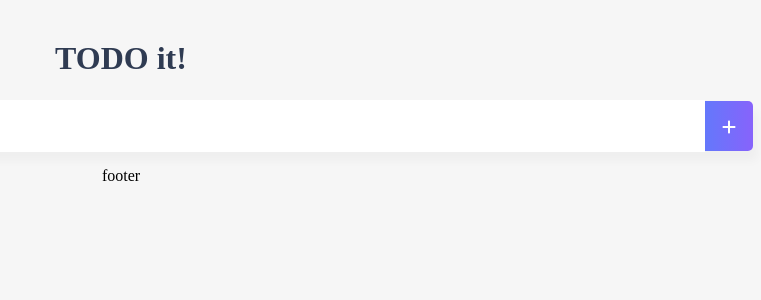
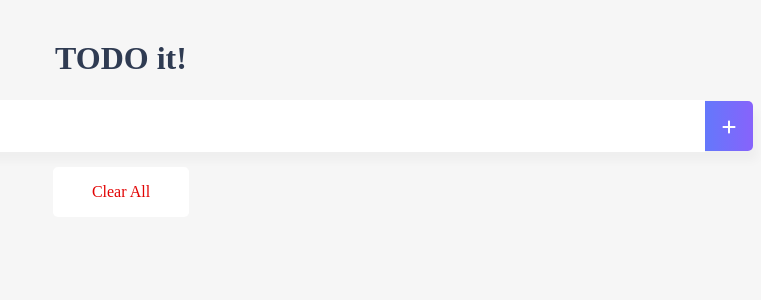
Before and after one commit to euntaek419/EunTaek-TIL, a Vue app in the folder Front/vue-intermediate-master/vue-todo/: page / in a window 1280 px wide. Shown: the top 300 px of the page, without its empty margins (519-1280 px from the left). Built offline with nearby package versions, Linux system fonts and the light colour scheme.

Commit message:
2023/03/07_[리팩토링] 할 일 목록 표시 기능

```diff
--- a/Front/vue-intermediate-master/vue-todo/src/App.vue
+++ b/Front/vue-intermediate-master/vue-todo/src/App.vue
@@ -2,7 +2,7 @@
   <div id="app">
     <TodoHeader></TodoHeader>
     <TodoInput></TodoInput>
-    <TodoList></TodoList>
+    <TodoList v-bind:propsdata="todoItems"></TodoList>
     <TodoFooter></TodoFooter>
   </div>
 </template>
@@ -16,6 +16,19 @@
 
 
 export default {
+  data: function() {
+    return {
+    todoItems: []
+    }
+  },
+  created: function() {
+    if(localStorage.length > 0){
+      for(var i=0; i < localStorage.length; i++) {
+        this.todoItems.push(JSON.parse(localStorage.getItem(localStorage.key(i))));
+        // this.todoItems.push(localStorage.key(i));
+      }
+    }
+  },
   components:{
     //컴포넌트
     'TodoHeader':TodoHeader,
--- a/Front/vue-intermediate-master/vue-todo/src/components/TodoFooter.vue
+++ b/Front/vue-intermediate-master/vue-todo/src/components/TodoFooter.vue
@@ -1,15 +1,32 @@
 <template>
-  <div>
-    footer
+  <div class="clearAllContainer">
+    <span class="clearAllBtn" v-on:click="clearTodo">Clear All</span>
   </div>
 </template>
 
 <script>
 export default {
+  methods: {
+    clearTodo: function() {
+      localStorage.clear();
+    }
+  }
 
 }
 </script>
 
-<style>
-
+<style scoped>
+.clearAllContainer {
+  width: 8.5rem;
+  height: 50px;
+  line-height: 50px;
+  background-color: white;
+  border-radius: 5px;
+  margin: 0 auto;
+}
+.clearAllBtn {
+  color: #e20303;
+  display: block;
+  cursor: pointer;
+}
 </style>
--- a/Front/vue-intermediate-master/vue-todo/src/components/TodoInput.vue
+++ b/Front/vue-intermediate-master/vue-todo/src/components/TodoInput.vue
@@ -17,8 +17,12 @@
   },
   methods: {
     addTodo: function() {
-      localStorage.setItem(this.newTodoItem, this.newTodoItem);
-      this.clearInput();
+      if(this.newTodoItem !== ""){
+        var obj = {completed: false, item: this.newTodoItem};
+      //localStorage.setItem(this.newTodoItem, obj);
+        localStorage.setItem(this.newTodoItem, JSON.stringify(obj));
+        this.clearInput();
+      }
     },
     clearInput: function() {
       this.newTodoItem = '';
@@ -44,15 +48,16 @@
   border-style: none;
   font-size: 0.9rem;
 
-  height: 100%;
+  height:100%;
   width: calc(100% - 3rem);
-  text-align: center;
 }
 .addContainer {
   background: linear-gradient(to right, #6478FB, #8763FB);
   display: block;
   width: 3rem;
   border-radius: 0 5px 5px 0;
+
+  height:100%;
 }
 .addBtn {
   color:white;
--- a/Front/vue-intermediate-master/vue-todo/src/components/TodoList.vue
+++ b/Front/vue-intermediate-master/vue-todo/src/components/TodoList.vue
@@ -1,9 +1,10 @@
 <template>
   <div>
     <ul>
-      <li v-for="(todoItem, index) in todoItems" v-bind:key="todoItem" class="shadow">
-
-        {{ todoItem }}
+      <li v-for="(todoItem, index) in propsdata" v-bind:key="todoItem.item" class="shadow">
+        <i class="checkBtn fa-solid fa-check" v-bind:class="{checkBtnCompleted: todoItem.completed}" v-on:click="toggleComplete(todoItem, index)"></i>
+        <span v-bind:class="{textCompleted: todoItem.completed}"> {{ todoItem.item }}
+        </span>
         <span class="removeBtn" v-on:click="removeTodo(todoItem, index)">
           <i class="fa-solid fa-trash"></i>
         </span>
@@ -14,23 +15,18 @@
 
 <script>
 export default {
-  data: function() {
-    return {
-      todoItems: []
-    }
-  },
+  props: ['propsdata'],
   methods:{
     removeTodo: function(todoItem, index) {
       localStorage.removeItem(todoItem);
       this.todoItems.splice(index, 1);
-    }
-
-  },
-  created: function() {
-    if(localStorage.length > 0){
-      for(var i=0; i < localStorage.length; i++) {
-        this.todoItems.push(localStorage.key(i));
-      }
+    },
+    toggleComplete: function(todoItem, index) {
+      todoItem.completed = !todoItem.completed;
+      //로컬 스토리지의 데이터를 갱신
+      localStorage.removeItem(todoItem.item);
+      localStorage.setItem(todoItem, JSON.stringify(todoItem));
+      console.log(index);
     }
   }
 }
@@ -61,8 +57,11 @@
   line-height: 45px;
   color: #62acde;
   margin-right: 5px;
+  cursor: pointer;
+
+  height:45px;
 }
-.checkBtnCompleed {
+.checkBtnCompleted {
   color:#b3adad;
 }
 
```
Also changed, not shown: Front/vue-intermediate-master/vue-todo/vue.config.js (line endings or trailing spaces).
